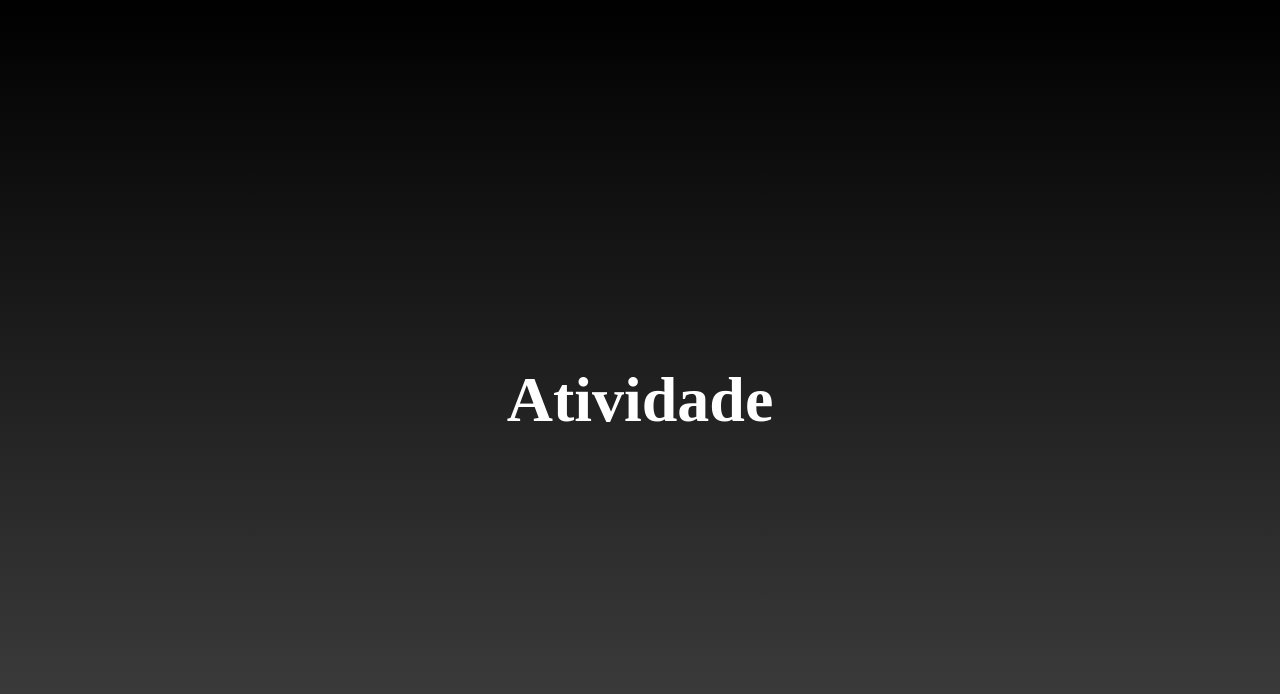
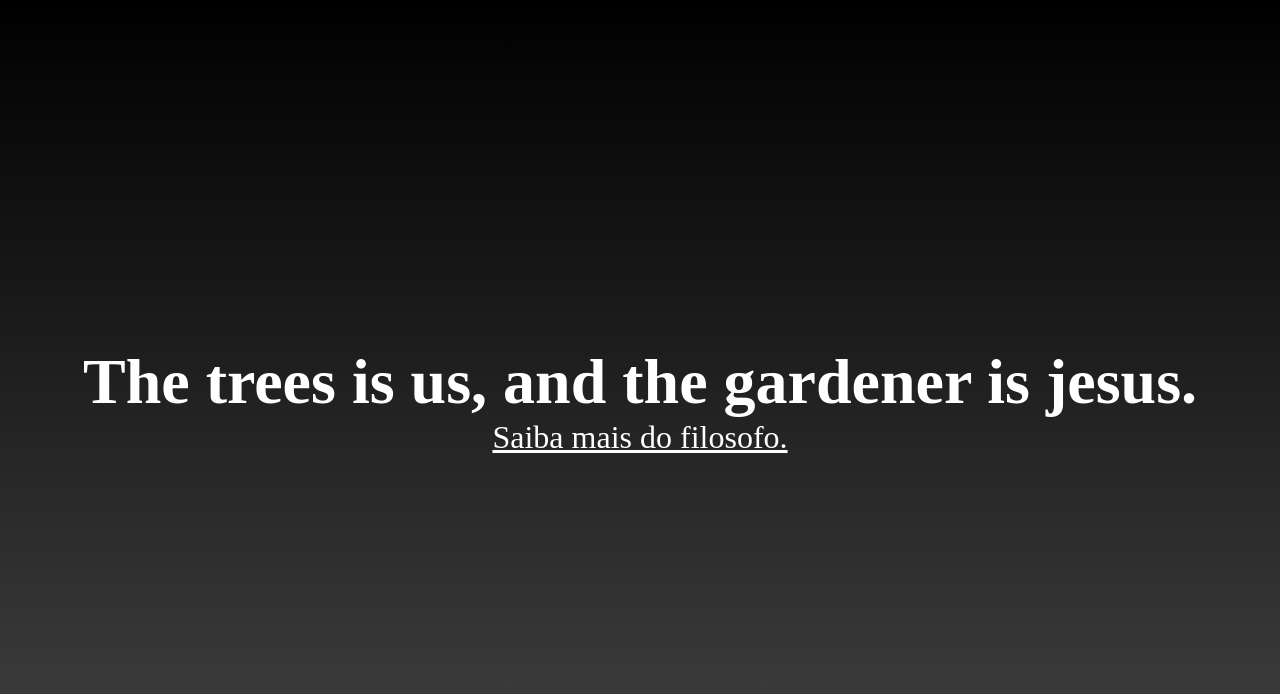
Before and after one commit to EnzoDPrado/projeto-ds1m2, a plain HTML site: page index.html in a window 1280 px wide. Drawn offline with Linux system fonts and the light colour scheme.

Commit message:
Frase em ingles e link original da frase colocada

```diff
--- a/index.html
+++ b/index.html
@@ -10,8 +10,10 @@
 
     <main>
         <h1>
-            Atividade
+            The trees is us, and the gardener  is jesus.
         </h1>
+        <a href="https://www.youtube.com/watch?v=j6q4FC_g6d0" target="_blank">Saiba mais do filosofo.</a>
+
 
     </main>
 
--- a/style.css
+++ b/style.css
@@ -7,14 +7,22 @@
 main{
     height: 100vh;
     display:flex;
+    flex-direction: column;
     justify-content: center;
     align-items: center;
     background: linear-gradient(#000000,#434343);
     font-size: 100px;
 }
 
-h1{
+main h1{
     color:white;
     font-size: 4rem;
     font-style: initial;
 }
+
+main a{
+    font-size: 2rem;
+    color:white;
+
+
+}
```
